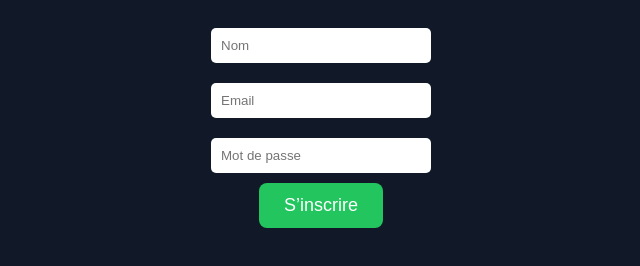
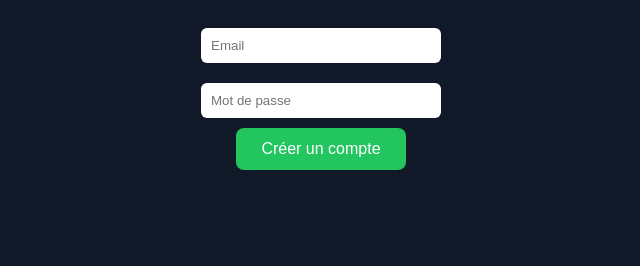
Before and after one commit to baroutech/baroutech.github.io, a plain HTML site: page signup.html in a window 1280 px wide. Shown: the part 90-356 px from the top of the page, without its empty margins (319-959 px from the left). Drawn offline with Linux system fonts and the light colour scheme.

Commit message:
Update signup.html
Signed-off-by: baroutech <od5951562@gmail.com>

```diff
--- a/signup.html
+++ b/signup.html
@@ -1,47 +1,46 @@
 <!DOCTYPE html>
 <html>
 <head>
-<title>Créer un compte - Barou Tech</title>
+<title>Barou Tech - Créer un compte</title>
 <style>
-body{
-  font-family: Arial;
-  background:#111827;
-  color:white;
-  text-align:center;
-  margin-top:50px;
-}
-h1{
-  color:#22c55e;
-}
-input{
-  padding:10px;
-  margin:10px;
-  width:200px;
-  border-radius:5px;
-  border:none;
-}
-button{
-  padding:12px 25px;
-  font-size:18px;
-  background:#22c55e;
-  border:none;
-  border-radius:8px;
-  color:white;
-  cursor:pointer;
-}
+body{font-family: Arial; background:#111827; color:white; text-align:center; margin-top:50px;}
+h1{color:#22c55e;}
+input{padding:10px; margin:10px; width:220px; border-radius:6px; border:none;}
+button{padding:12px 25px; font-size:16px; background:#22c55e; border:none; border-radius:8px; color:white; cursor:pointer;}
 </style>
 </head>
-
 <body>
 
 <h1>Créer un compte</h1>
 
-<form>
-  <input type="text" placeholder="Nom" required><br>
-  <input type="email" placeholder="Email" required><br>
-  <input type="password" placeholder="Mot de passe" required><br>
-  <button type="submit">S’inscrire</button>
+<form onsubmit="return false;">
+  <input type="email" id="email" placeholder="Email" required><br>
+  <input type="password" id="password" placeholder="Mot de passe" required><br>
+  <button onclick="signup()">Créer un compte</button>
 </form>
+
+<script>
+function signup(){
+  const email = document.getElementById("email").value.trim();
+  const password = document.getElementById("password").value.trim();
+  if(email === "" || password === ""){
+    alert("Remplis tous les champs !");
+    return;
+  }
+
+  let data = JSON.parse(localStorage.getItem("baroutech") || '{"utilisateurs":{}}');
+  if(data.utilisateurs[email]){
+    alert("Cet email existe déjà !");
+    return;
+  }
+
+  data.utilisateurs[email] = []; // aucun message pour l’instant
+  localStorage.setItem("baroutech", JSON.stringify(data));
+
+  alert("Compte créé ! Tu peux maintenant te connecter");
+  window.location.href = "login.html";
+}
+</script>
 
 </body>
 </html>
```
